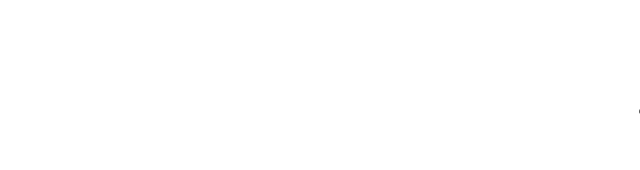
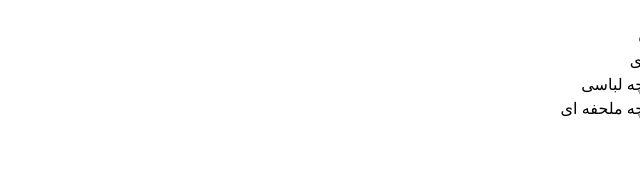
Before and after one commit to omid-program/Loomino, a Next.js app: page / in a window 1280 px wide. Shown: the top 170 px of the page, without its empty margins (640-1280 px from the left). Built offline with nearby package versions, Linux system fonts and the light colour scheme.

Commit message:
dynamic subNav

```diff
--- a/src/Components/Navbar/NavSubItem/NavSubItem.tsx
+++ b/src/Components/Navbar/NavSubItem/NavSubItem.tsx
@@ -1,15 +1,12 @@
 import { TSubItems } from "@/types";
+import Link from "next/link";
 import React from "react";
 
-function NavSubItem() {
+function NavSubItem({subItems}:{subItems:TSubItems}) {
    return (
-      <div className="w-full shadow-sky-700 shadow-md px-2 py-3 max-h-10  z-50">
-         <ul>
-            <li>cat1</li>
-            <li>cat2</li>
-            <li>cat3</li>
-         </ul>
-      </div>
+<li>
+   <Link href={subItems.href}>{subItems.perSubNavTitle}</Link>
+</li>
    );
 }
 
--- a/src/Components/Navbar/Navbar.tsx
+++ b/src/Components/Navbar/Navbar.tsx
@@ -41,12 +41,20 @@
       },
    ];
    return (
-      <nav className="w-10/12 max-h-5 relative mx-auto  bg-sky-400 rounded-full py-2 px-1 flex justify-between items-center ">
+      <nav className="w-10/12 max-h-12 relative mx-auto  bg-sky-400 rounded-full py-2 px-1 flex justify-between items-center ">
          <ul className="flex gap-2">
             {navLinks.map((navLinksItem: TLinksData) => (
                <li>
                   <NavItem key={navLinksItem.id} navLinksItem={navLinksItem}>
-                     <NavSubItem />
+                        {
+                           navLinksItem.subItems?.map(subItem=>(
+                              <ul key={subItem?.id} className="shadow-sky-700 shadow-md px-2 py-3   z-50">
+                                 <NavSubItem subItems={subItem} />
+
+                              </ul>
+
+                           ))
+                        }
                   </NavItem>
                </li>
             ))}
```
Also changed, not shown: src/types.tsx (+7 -9 lines).
